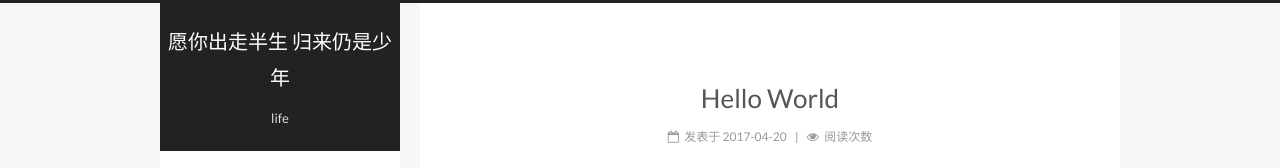
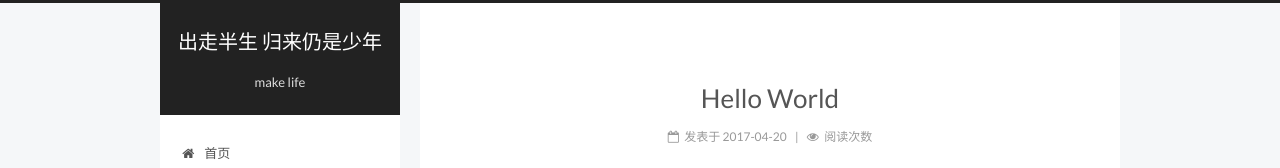
Before and after one commit to Jastyle/Jastyle.github.io, a plain HTML site: page index.html in a window 1280 px wide. Shown: the top 168 px of the page. Drawn offline with Linux system fonts and the light colour scheme; a script that the page names is missing.

Commit message:
Site updated: 2017-04-22 19:37:26

```diff
--- a/css/main.css
+++ b/css/main.css
@@ -1692,7 +1692,7 @@ pre .javascript .function {
   width: 4px;
   height: 4px;
   border-radius: 50%;
-  background: #d7ffff;
+  background: #abff63;
 }
 .links-of-blogroll {
   font-size: 13px;
--- a/index.html
+++ b/index.html
@@ -92,12 +92,12 @@
 
 <meta name="description" content="努力去创造美好的事物！">
 <meta property="og:type" content="website">
-<meta property="og:title" content="愿你出走半生 归来仍是少年">
+<meta property="og:title" content="出走半生 归来仍是少年">
 <meta property="og:url" content="http://yoursite.com/index.html">
-<meta property="og:site_name" content="愿你出走半生 归来仍是少年">
+<meta property="og:site_name" content="出走半生 归来仍是少年">
 <meta property="og:description" content="努力去创造美好的事物！">
 <meta name="twitter:card" content="summary">
-<meta name="twitter:title" content="愿你出走半生 归来仍是少年">
+<meta name="twitter:title" content="出走半生 归来仍是少年">
 <meta name="twitter:description" content="努力去创造美好的事物！">
 
 
@@ -132,7 +132,7 @@
 
 
 
-  <title>愿你出走半生 归来仍是少年</title>
+  <title>出走半生 归来仍是少年</title>
 </head>
 
 <body itemscope itemtype="http://schema.org/WebPage" lang="zh-Hans">
@@ -180,12 +180,12 @@
     <div class="custom-logo-site-title">
       <a href="/"  class="brand" rel="start">
         <span class="logo-line-before"><i></i></span>
-        <span class="site-title">愿你出走半生 归来仍是少年</span>
+        <span class="site-title">出走半生 归来仍是少年</span>
         <span class="logo-line-after"><i></i></span>
       </a>
     </div>
 
-        <p class="site-subtitle">life</p>
+        <p class="site-subtitle">make life</p>
 
   </div>
 
@@ -282,7 +282,7 @@
     </span>
 
     <span hidden itemprop="publisher" itemscope itemtype="http://schema.org/Organization">
-      <meta itemprop="name" content="愿你出走半生 归来仍是少年">
+      <meta itemprop="name" content="出走半生 归来仍是少年">
     </span>
 
 
```
Also changed, not shown: 2017/04/20/hello-world/index.html (+5 -5 lines), archives/2017/04/index.html (+6 -6 lines), archives/2017/index.html (+6 -6 lines), archives/index.html (+6 -6 lines).
